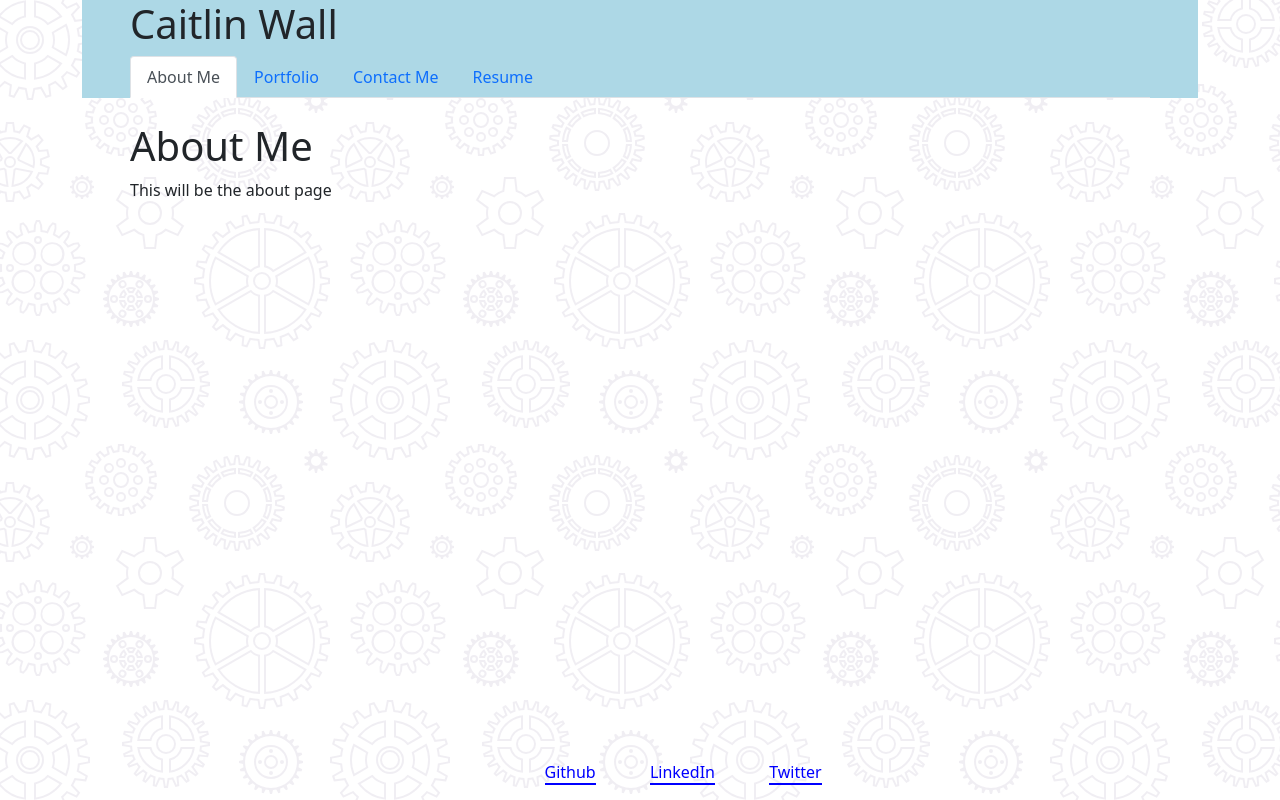
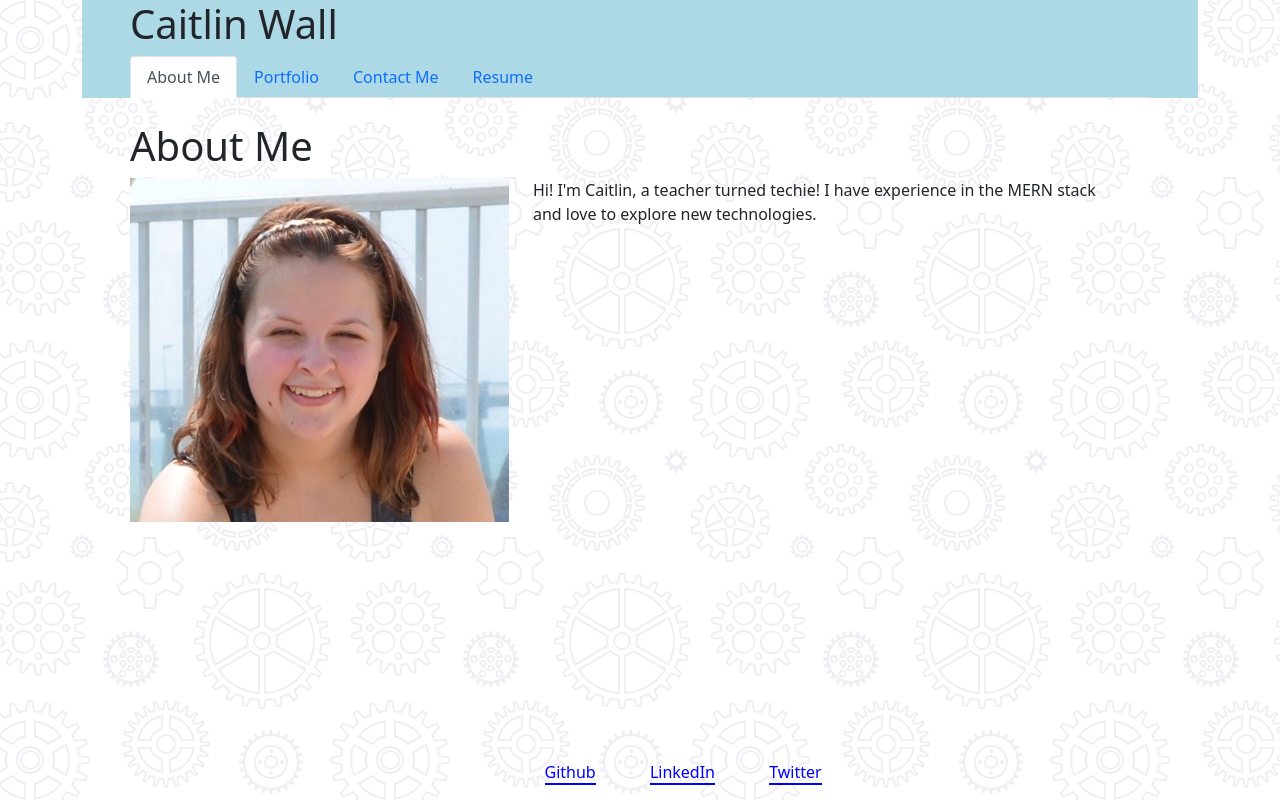
Before and after one commit to caitlinw29/portfolio, a React (Create React App) app: page / in a window 1280 px wide. Built offline with nearby package versions, Linux system fonts and the light colour scheme.

Commit message:
Add about page

```diff
--- a/src/components/pages/About.js
+++ b/src/components/pages/About.js
@@ -4,9 +4,15 @@ export default function About() {
   return (
     <div className='px-5 py-4'>
       <h1>About Me</h1>
-      <p>
-       This will be the about page
-      </p>
+      <div className='d-flex justify-content-center'>
+        <img src={process.env.PUBLIC_URL + '/images/me.jpg'} alt="Caitlin" />
+
+        <p className='px-4'>
+        Hi! I'm Caitlin, a teacher turned techie! I have experience in the MERN stack and love to explore new technologies.
+        </p>
+
+
+      </div>
     </div>
   );
 }
```
